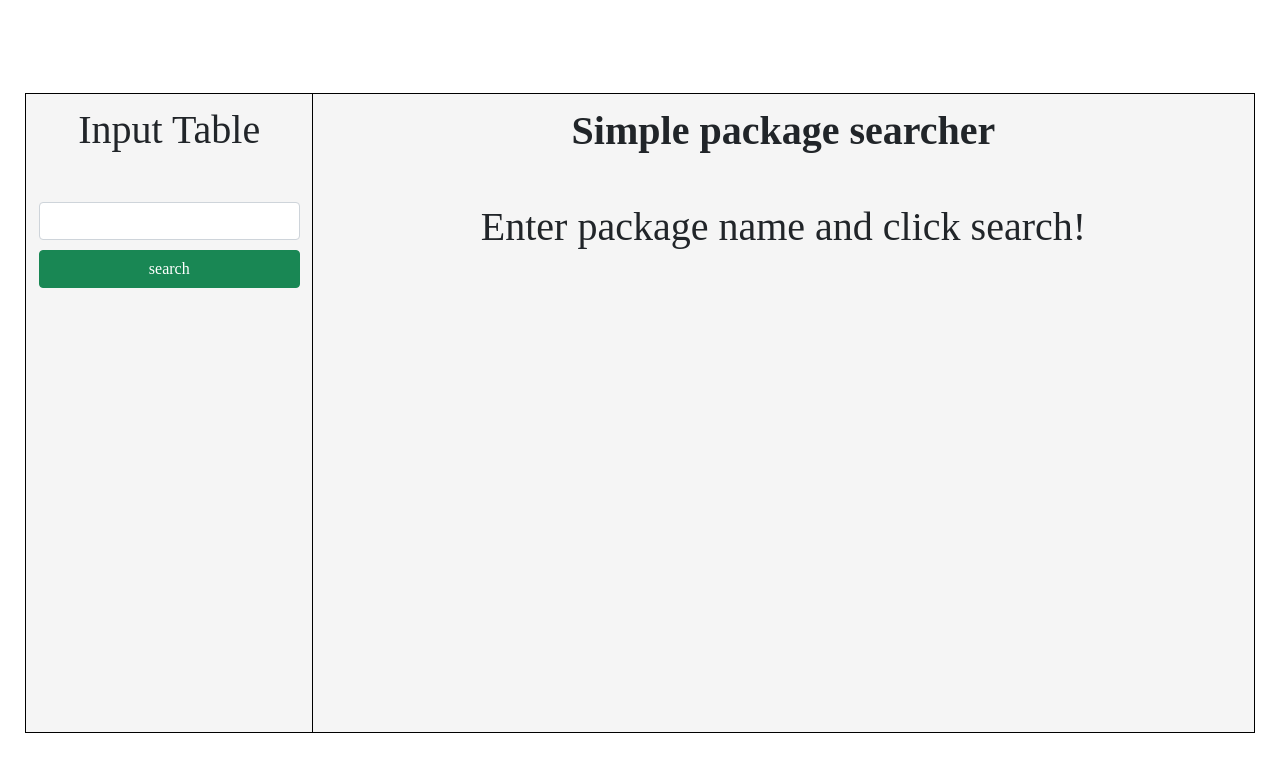
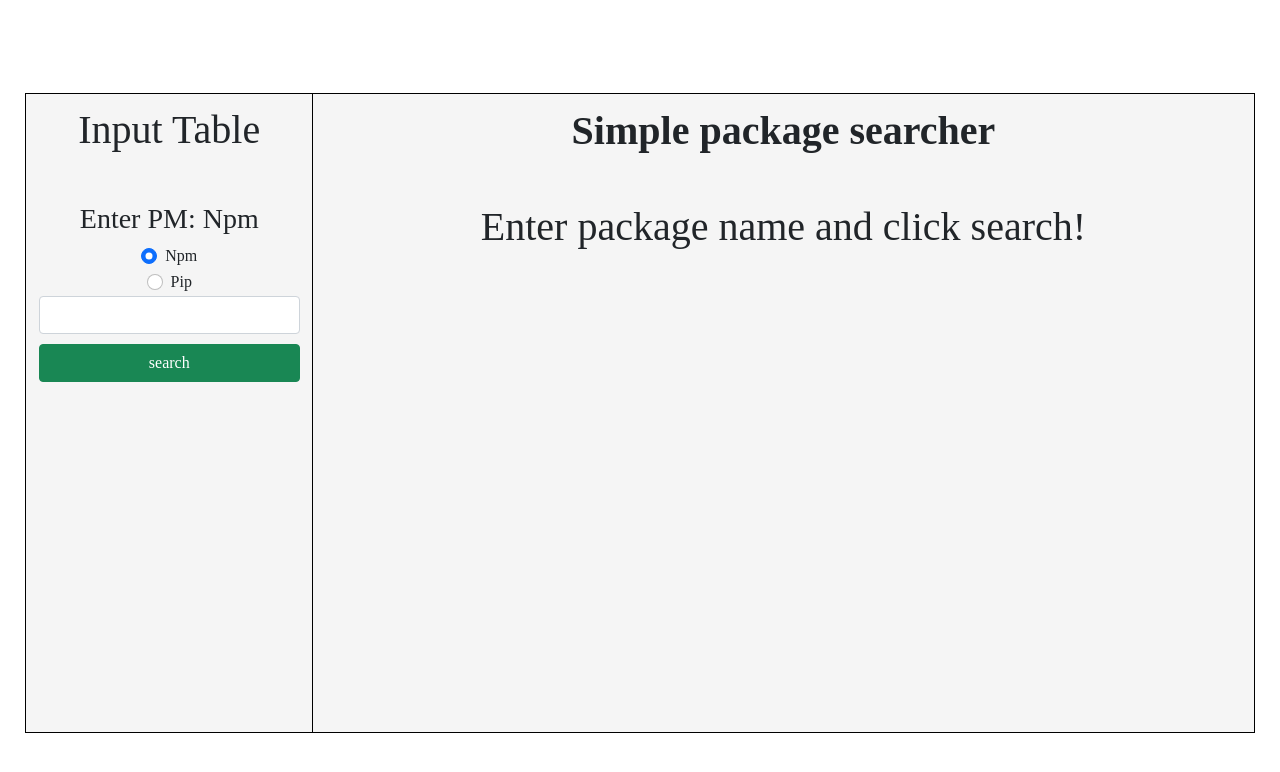
Before and after one commit to AAKonkin/PackageInfoVue, a Vue app: page / in a window 1280 px wide. Shown: the top 772 px of the page. Built offline with nearby package versions, Linux system fonts and the light colour scheme.

Commit message:
Adding radio buttons

```diff
--- a/src/App.vue
+++ b/src/App.vue
@@ -5,6 +5,15 @@
   <div id="app">
         <div class="leftTab">
             <h1>Input Table</h1>
+            <h3>Enter PM: {{picked}}</h3>
+            <div class="radioGroup form-check">
+              <input class="form-check-input" type="radio" value="Npm" id="npm" v-model="picked" />
+              <label class="form-check-label" for="npm">Npm</label>
+            </div>
+            <div class="radioGroup form-check">
+              <input class="form-check-input" type="radio" value="Pip" id="pip" v-model="picked" />
+              <label class="form-check-label" for="pip">Pip</label>
+            </div>
             <input v-model.trim="packageName" class="form-control" type="text">
             <button v-on:click="searchPackage(packageName)" class="search btn btn-success">search</button>
         </div>
@@ -37,6 +46,7 @@ export default {
     return {
       visible: false,
       visibleDeps: false,
+      picked: 'Npm',
       msg: 'Enter package name and click search!',
       packName: 'Enter package name..',
       packageManager: '',
@@ -60,7 +70,8 @@ export default {
         this.msg = 'Empty package name line!'
         return
       }
-      try{
+      if (this.picked === 'Npm') {
+        try{
         let res = await fetch(`https://registry.npmjs.org/${packageName.toLowerCase()}/latest`);
         let info = await res.json()
         this.packName = info.name;
@@ -80,6 +91,12 @@ export default {
         console.log(info)
       }
       catch(e) {
+          this.msg = "Couldn't find this package!"
+          this.visible = false
+          this.visibleDeps = false
+        }
+      }
+      else {
         try {
           let res = await fetch(`https://pypi.org/pypi/${packageName.toLowerCase()}/json`);
           let info = await res.json();
@@ -157,6 +174,7 @@ export default {
   flex-direction: column;
   justify-items: left;
 }
+
 .item {
   width: 30%;
   margin: 1% 0 1% 0;
--- a/vue.config.js
+++ b/vue.config.js
@@ -1,9 +1,7 @@
-// const { defineConfig } = require('@vue/cli-service')
-// module.exports = defineConfig({
-//   transpileDependencies: true
-// })
-module.exports = {
-  publicPath: process.env.NODE_ENV === 'production'
-    ? '/packinfovue/'
-    : '/'
-}
+const { defineConfig } = require('@vue/cli-service')
+module.exports = defineConfig({
+  publicPath: process.env.NODE_ENV === 'production' ?
+  '/packinfovue/' :
+  '/',
+  transpileDependencies: true
+})
```
Also changed, not shown: 6 other files (tests, documents, lock files or other folders).
